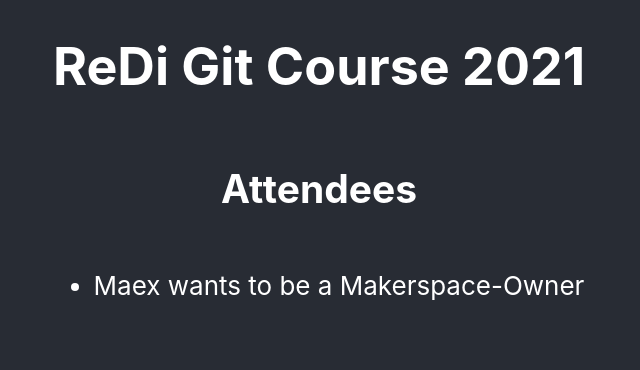
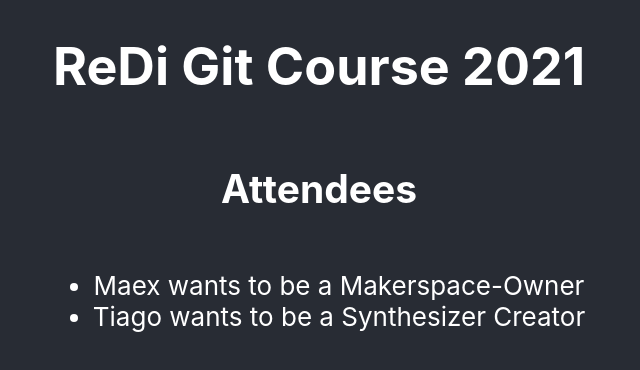
Before and after one commit to maexrakete/redi-git-course-2021, a React (Create React App) app: page / in a window 1280 px wide. Shown: the top 370 px of the page, without its empty margins (321-961 px from the left). Built offline with nearby package versions, Linux system fonts and the light colour scheme.

Commit message:
My REAL dream job 😉

```diff
--- a/src/App.tsx
+++ b/src/App.tsx
@@ -6,6 +6,10 @@
     name: "Maex",
     dreamjob: "Makerspace-Owner"
   },
+  {
+    name: "Tiago",
+    dreamjob: "Synthesizer Creator"
+  }
  // "Tiago Rezende",
  // "Niyat",
  // "Saerom",
```
